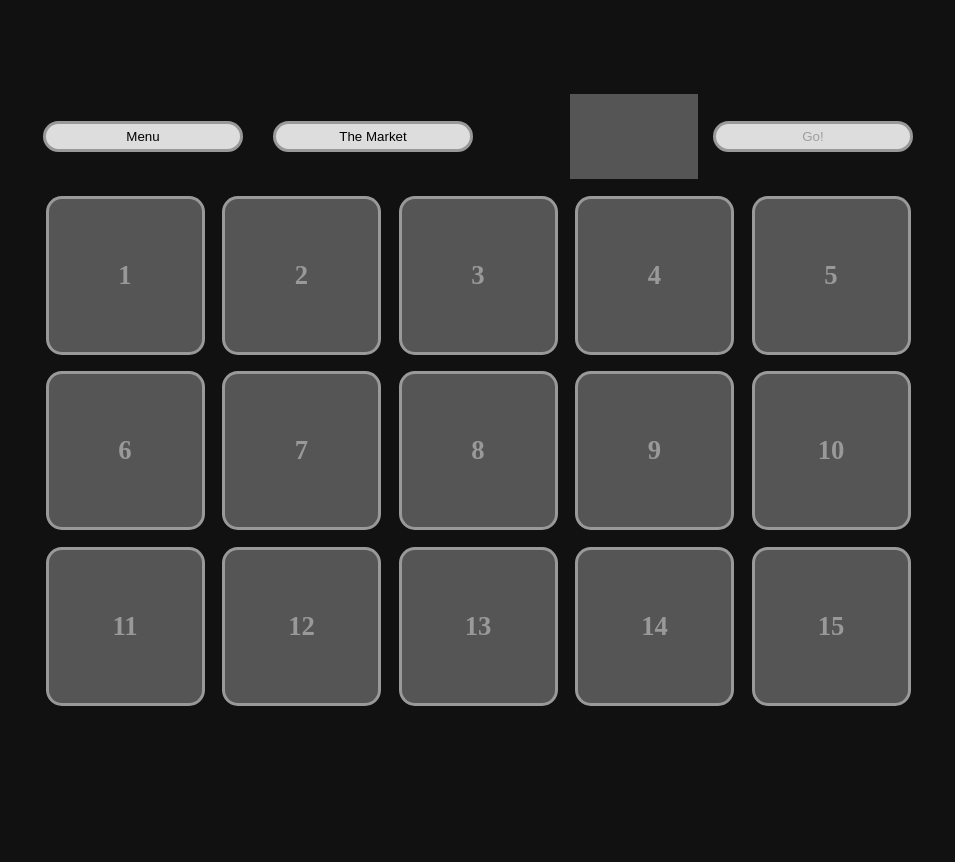
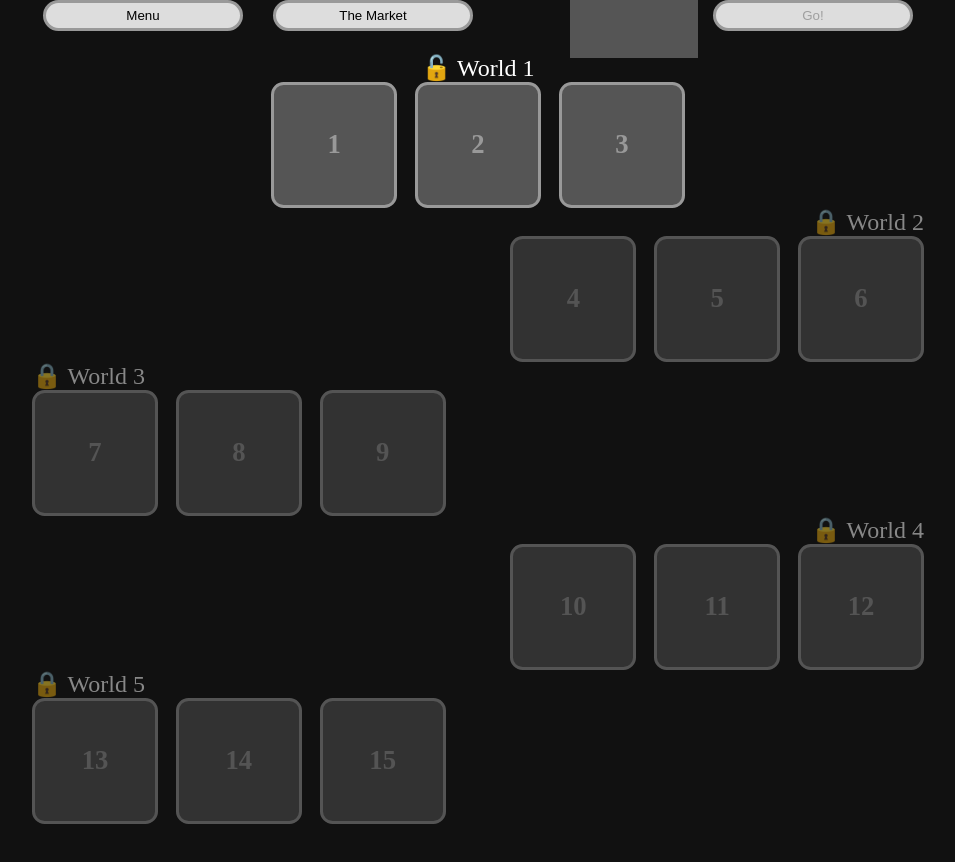
Before and after one commit to EdricY/Archi-Jam-2026, a website built with Vite: page index.html in a window 1280 px wide. Both pictures are taken after a click on the button "Play!". Shown: the whole page, without its empty margins (162-1117 px from the left). Before the commit the page ends 800 px from the top, so only its background shows below. Built offline with nearby package versions, Linux system fonts and the light colour scheme.

Commit message:
world labels

```diff
--- a/index.html
+++ b/index.html
@@ -46,6 +46,12 @@
       </div>
     </div>
     <div id="levelSquares">
+      <div id="world-1" class="world unlocked">
+        <div class="world-label">
+          <span class="locked-icon">🔒</span>
+          <span class="unlocked-icon">🔓</span>
+          World 1
+        </div>
         <div class="square" id="map0-div">
           <div>1</div>
         </div>
@@ -55,6 +61,14 @@
         <div class="square" id="map2-div">
           <div>3</div>
         </div>
+      </div>
+      <div id="world-2" class="world locked">
+        <div class="world-label">
+          <span class="locked-icon">🔒</span>
+          <span class="unlocked-icon">🔓</span>
+          World 2
+        </div>
+
         <div class="square" id="map3-div">
           <div>4</div>
         </div>
@@ -63,6 +77,13 @@
         </div>
         <div class="square" id="map5-div">
           <div>6</div>
+        </div>
+      </div>
+      <div id="world-3" class="world locked">
+        <div class="world-label">
+          <span class="locked-icon">🔒</span>
+          <span class="unlocked-icon">🔓</span>
+          World 3
         </div>
         <div class="square" id="map6-div">
           <div>7</div>
@@ -73,6 +94,13 @@
         <div class="square" id="map8-div">
           <div>9</div>
         </div>
+      </div>
+      <div id="world-4" class="world locked">
+        <div class="world-label">
+          <span class="locked-icon">🔒</span>
+          <span class="unlocked-icon">🔓</span>
+          World 4
+        </div>
         <div class="square" id="map9-div">
           <div>10</div>
         </div>
@@ -82,6 +110,13 @@
         <div class="square" id="map11-div">
           <div>12</div>
         </div>
+      </div>
+      <div id="world-5" class="world locked">
+        <div class="world-label">
+          <span class="locked-icon">🔒</span>
+          <span class="unlocked-icon">🔓</span>
+          World 5
+        </div>
         <div class="square" id="map12-div">
           <div>13</div>
         </div>
@@ -90,6 +125,7 @@
         </div>
         <div class="square" id="map14-div">
           <div>15</div>
+        </div>
       </div>
     </div>
   </div>
--- a/src/index.css
+++ b/src/index.css
@@ -2,6 +2,7 @@ html {
   margin: 0 auto;
   max-width: 900px;
 }
+
 body {
   background-color: #111;
   margin: 0;
@@ -63,6 +64,8 @@ body {
   display: flex;
   justify-content: center;
   align-items: center;
+  padding-top: 10rem;
+  padding-bottom: 10rem;
 }
 
 .row {
@@ -72,6 +75,7 @@ body {
   align-items: center;
   width: 100%;
 }
+
 .col {
   display: flex;
   flex-flow: column;
@@ -87,7 +91,7 @@ canvas {
   background: #FFF;
 }
 
-#canvas{
+#canvas {
   background: #555;
 }
 
@@ -100,8 +104,13 @@ canvas {
   justify-content: space-between;
 }
 
-.justifyend { justify-content: flex-end }
-.justifystart { justify-content: flex-start }
+.justifyend {
+  justify-content: flex-end
+}
+
+.justifystart {
+  justify-content: flex-start
+}
 
 #levelSquares {
   display: flex;
@@ -112,9 +121,59 @@ canvas {
   width: 100%;
 }
 
+.world {
+  display: flex;
+  position: relative;
+  flex-flow: row;
+  width: 100%;
+  gap: 2%;
+  margin: 0.25rem;
+  margin-top: 24px;
+}
+
+#world-1 {
+  justify-content: center;
+}
+
+#world-2 {
+  justify-content: end;
+}
+
+#world-3 {
+  justify-content: start;
+}
+
+#world-4 {
+  justify-content: end;
+}
+
+#world-5 {
+  justify-content: start;
+}
+
+.locked {
+  opacity: 0.5;
+}
+
+.locked .unlocked-icon,
+.unlocked .locked-icon {
+  display: none;
+}
+
+.unlocked {
+  opacity: 1;
+}
+
+.world-label {
+  font-size: 24px;
+  color: white;
+  position: absolute;
+  bottom: 100%;
+  user-select: none;
+}
+
 .square {
-  width: 17%;
-  margin-top: calc(2.5% - 6px);
+  width: 120px;
   background: #555;
   text-align: center;
   vertical-align: middle;
@@ -130,7 +189,7 @@ canvas {
   padding-bottom: 100%;
 }
 
-.square > div {
+.square>div {
   text-align: center;
   display: flex;
   flex-flow: column;
@@ -143,12 +202,18 @@ canvas {
   font-weight: bold;
 
   /* stackoverflow.com/questions/826782 */
-  -webkit-touch-callout: none; /* iOS Safari */
-  -webkit-user-select: none; /* Safari */
-  -khtml-user-select: none; /* Konqueror HTML */
-  -moz-user-select: none; /* Firefox */
-  -ms-user-select: none; /* Internet Explorer/Edge */
-  user-select: none; /* Non-prefixed version, currently */
+  -webkit-touch-callout: none;
+  /* iOS Safari */
+  -webkit-user-select: none;
+  /* Safari */
+  -khtml-user-select: none;
+  /* Konqueror HTML */
+  -moz-user-select: none;
+  /* Firefox */
+  -ms-user-select: none;
+  /* Internet Explorer/Edge */
+  user-select: none;
+  /* Non-prefixed version, currently */
 }
 
 .squareSelected {
--- a/src/state.js
+++ b/src/state.js
@@ -142,13 +142,17 @@ function squareonclick(e, mapID) {
     interactionObjects.push(new Entrance(player.x, player.y))
     let divID = mapID + "-div";
     selectSquare(divID);
-    goBtn.disabled = false;
+
+    if (document.getElementById(divID).parentElement.classList.contains("unlocked")) {
+      goBtn.disabled = false;
+    }
+
   }, 0)
 
 }
 
 function selectSquare(divID) {
-  for (let child of levelSquares.children) child.classList.remove('squareSelected')
+  for (let child of document.querySelectorAll(".square")) child.classList.remove('squareSelected')
   document.getElementById(divID).classList.add('squareSelected')
 }
 
```
Lines whose indentation alone changed are shown as unchanged.
